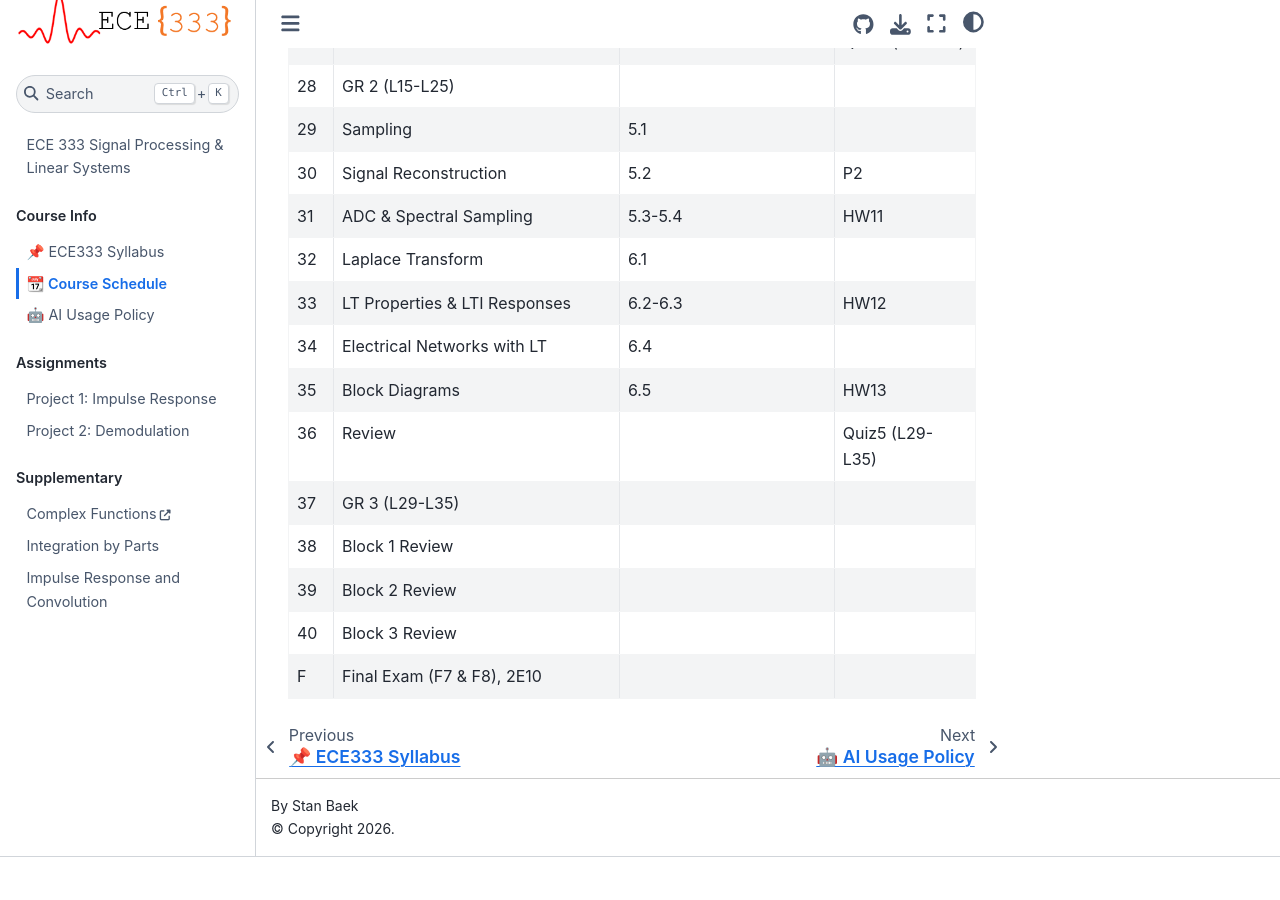
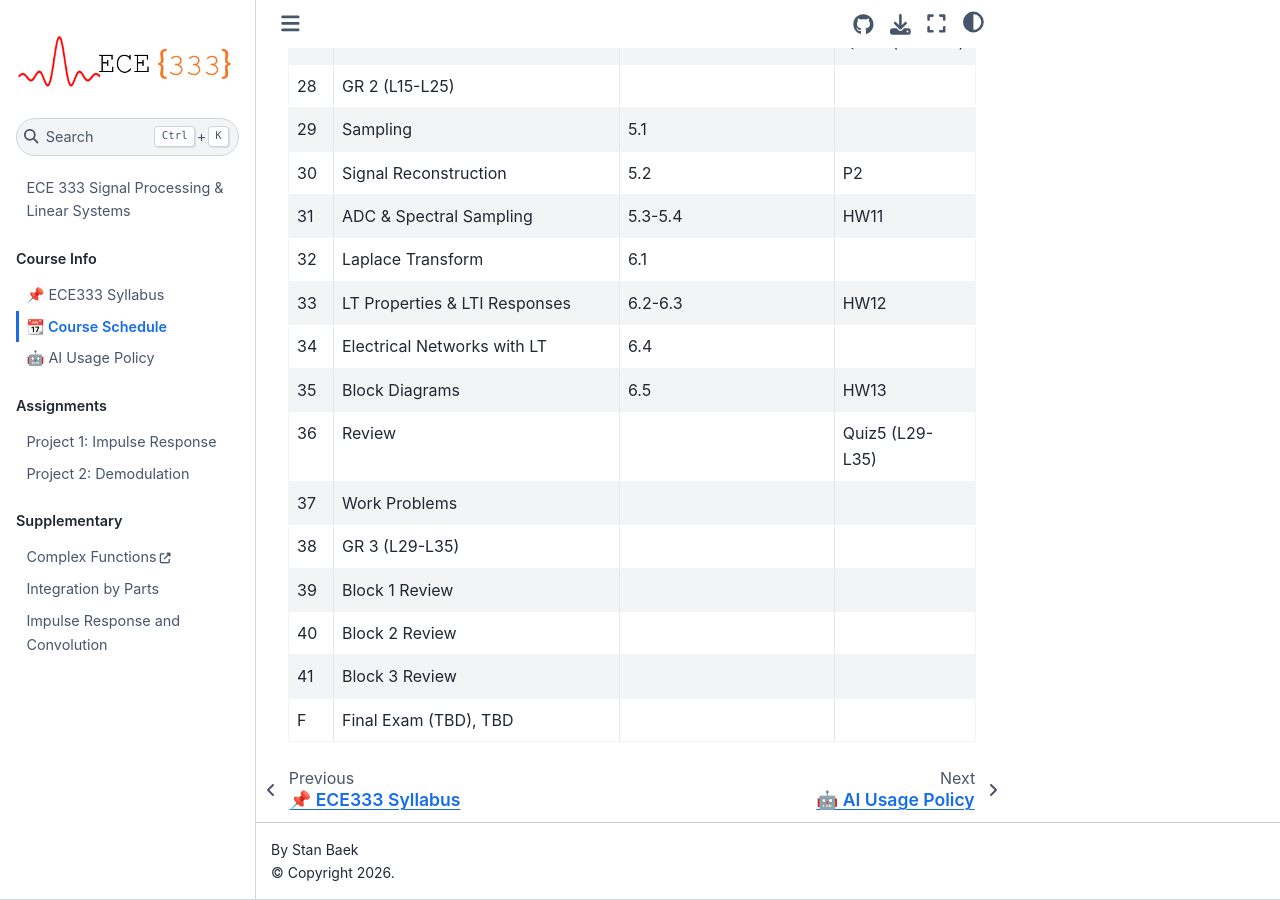
Before and after one commit to USAFA-ECE/ece333, a Jupyter Book: the page built from book/schedule.md, in a window 1280 px wide and 900 px high, scrolled down 1476 px. Built offline with Jupyter Book 1.0.4 settings and Sphinx 7.4.7 and the Sphinx Book theme 1.1.4, drawn with Linux system fonts in a browser that asks for light colours; before the commit the page ends 2333 px from its top, so only the background shows below that.

Commit message:
Update schedule with new work problems and exam details
Added Lesson 41. Left Final Exam time and place open.

```diff
--- a/book/schedule.md
+++ b/book/schedule.md
@@ -44,8 +44,9 @@
 |34 | Electrical Networks with LT       | 6.4              |                 |
 |35 | Block Diagrams                    | 6.5              | HW13            |
 |36 | Review                            |                  | Quiz5 (L29-L35) |
-|37 | GR 3 (L29-L35)                    |                  |                 |
-|38 | Block 1 Review                    |                  |                 |
-|39 | Block 2 Review                    |                  |                 |
-|40 | Block 3 Review                    |                  |                 |
-|F  | Final Exam (F7 & F8), 2E10        |                  |                 |
+|37 | Work Problems                     |                  |                 |
+|38 | GR 3 (L29-L35)                    |                  |                 |
+|39 | Block 1 Review                    |                  |                 |
+|40 | Block 2 Review                    |                  |                 |
+|41 | Block 3 Review                    |                  |                 |
+|F  | Final Exam (TBD), TBD             |                  |                 |
```
